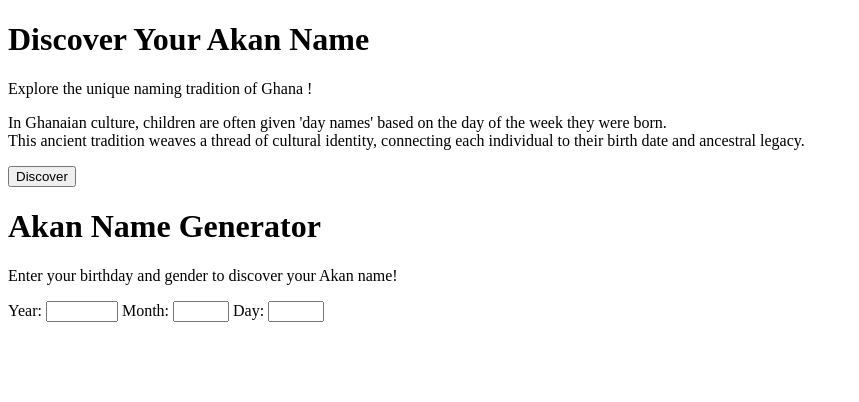
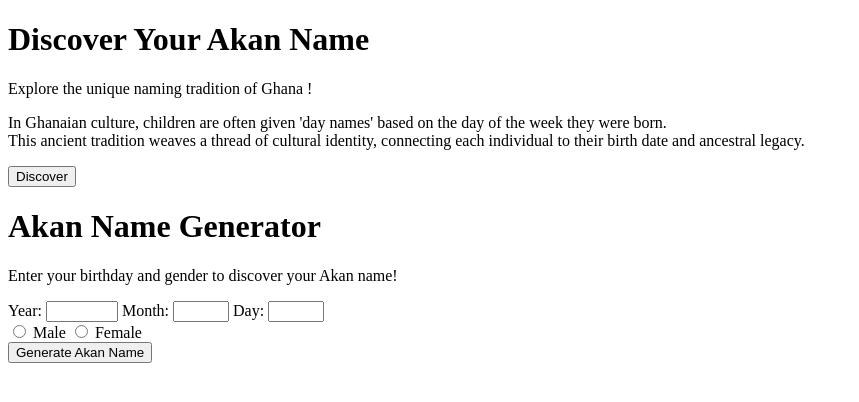
Before and after one commit to julie-waimiri/Akan-Name-Generator, a plain HTML site: page index.html in a window 1280 px wide. Shown: the whole page, without its empty margins (0-859 px from the left). Drawn offline with Linux system fonts and the light colour scheme; a script that the page names is missing.

Commit message:
Added gender selection radio buttons and submit button for generating Akan name

```diff
--- a/index.html
+++ b/index.html
@@ -33,6 +33,18 @@
                 <label for="day">Day:</label>
                 <input type="number" id="day" required min="1" max="31">
 
+                <div class="gender-select">
+                    <label>
+                        <input type="radio" name="gender" value="male" required>
+                        Male
+                    </label>
+                    <label>
+                        <input type="radio" name="gender" value="female" required>
+                        Female
+                    </label>
+                </div>
+
+                <button type="submit">Generate Akan Name</button>
             </form>
 
             </div>
```
